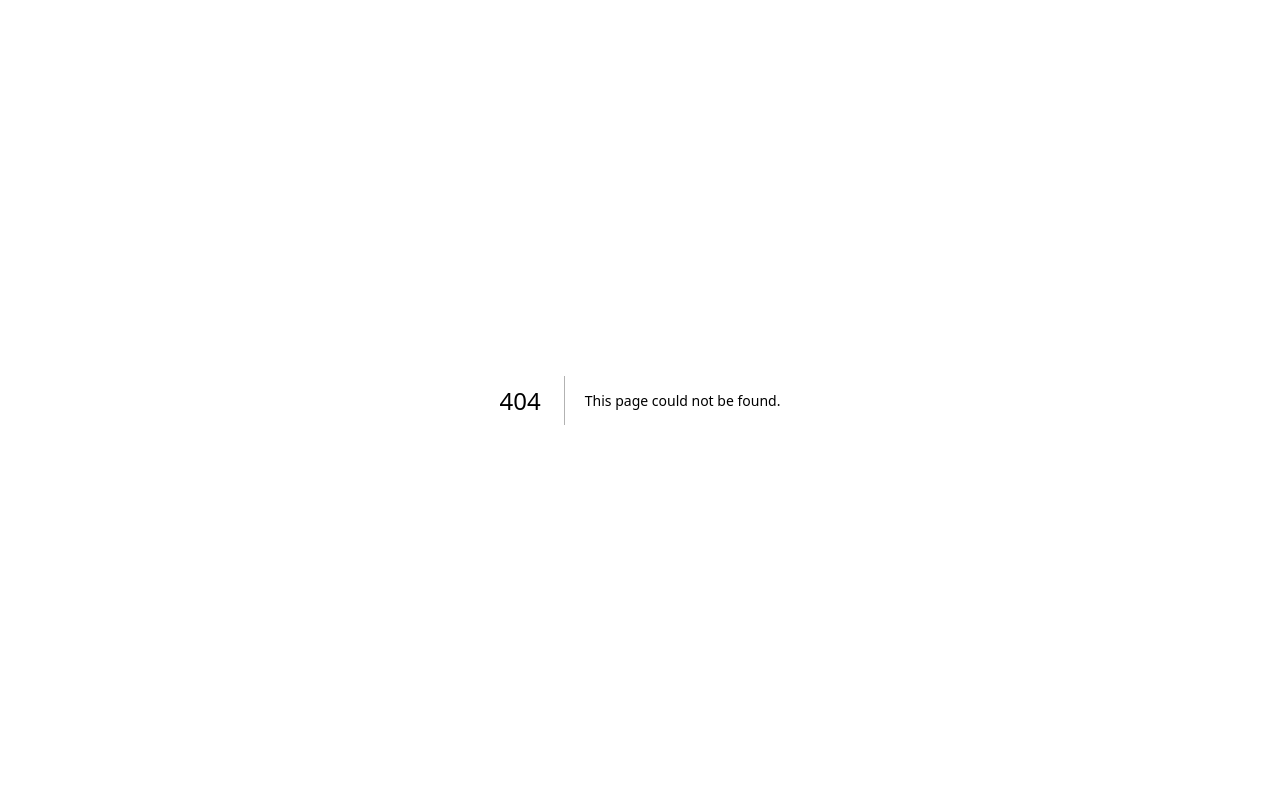
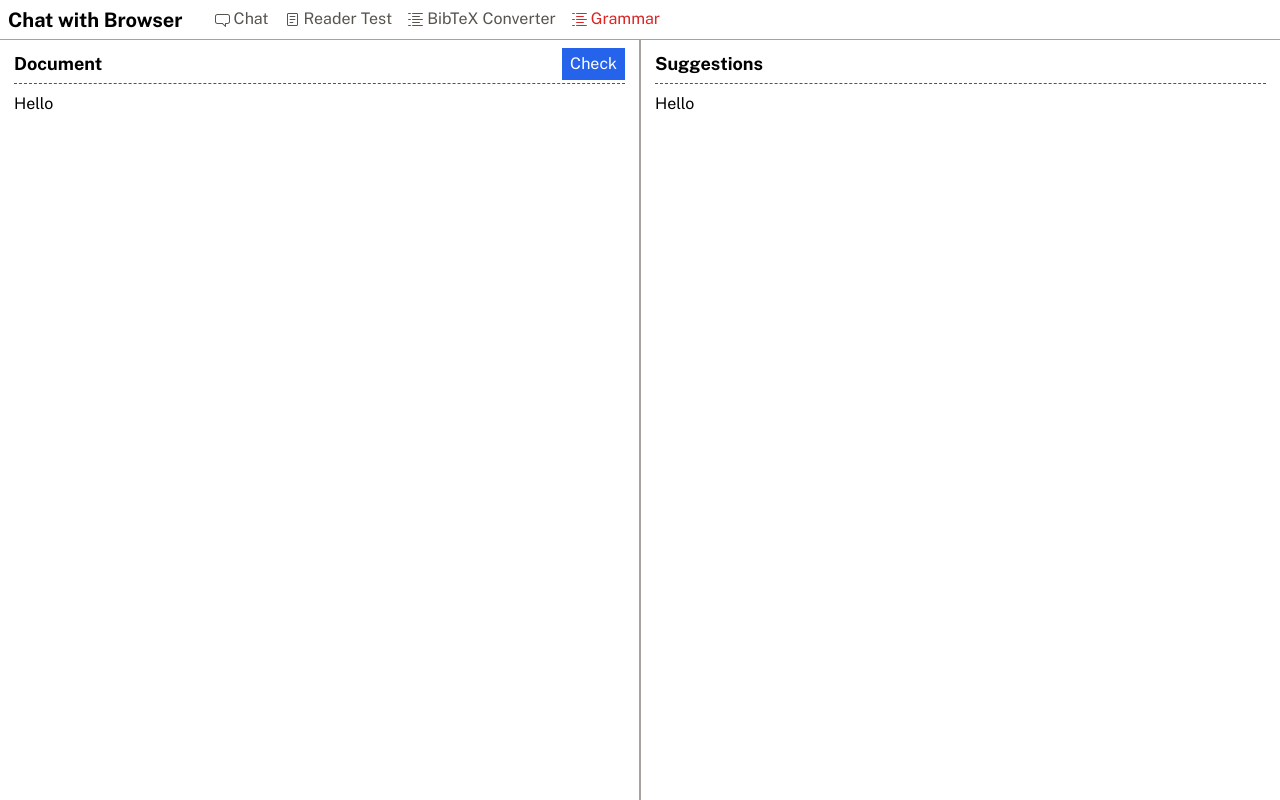
Before and after one commit to chengluyu/chat-with-browser, a Next.js app: page /grammar in a window 1280 px wide. Before the commit this address had no page. Built offline with nearby package versions, Linux system fonts and the light colour scheme.

Commit message:
feat(ui): add grammar checker page

```diff
--- /dev/null
+++ b/app/grammar/page.tsx
@@ -0,0 +1,39 @@
+"use client";
+
+import React, { useCallback, useEffect, useState } from "react";
+import { useLocalStorage } from "usehooks-ts";
+import PageHeader from "@/components/PageHeader";
+
+export default function Page() {
+  return (
+    <>
+      <PageHeader />
+      <main className="flex-1 min-h-0 flex flex-row">
+        <section className="flex-1 min-w-0 flex flex-col gap-2 px-3.5 pt-1 pb-2 border-r-2 border-stone-400">
+          <header className="h-10 flex-shrink-0 flex items-center justify-between border-b border-dashed border-stone-600">
+            <h2 className="text-lg font-bold">Document</h2>
+            <div className="flex items-center gap-2">
+              <button
+                className="flex-shrink-0 px-2 h-8 bg-blue-600 text-white disabled:bg-stone-600s"
+                type="button"
+              >
+                Check
+              </button>
+            </div>
+          </header>
+          <main className="flex-1 min-h-0 overflow-y-auto">
+            <p>Hello</p>
+          </main>
+        </section>
+        <section className="flex-1 min-w-0 flex flex-col gap-2 px-3.5 pt-1 pb-2">
+          <header className="h-10 flex-shrink-0 flex items-center justify-between border-b border-dashed border-stone-600">
+            <h2 className="text-lg font-bold">Suggestions</h2>
+          </header>
+          <main className="flex-1 min-h-0 overflow-y-auto">
+            <p>Hello</p>
+          </main>
+        </section>
+      </main>
+    </>
+  );
+}
--- a/components/PageHeader.tsx
+++ b/components/PageHeader.tsx
@@ -29,6 +29,10 @@ export default function PageHeader() {
           <ActivityLogIcon className="mr-1 text-current" />
           BibTeX Converter
         </NavLink>
+        <NavLink href="/grammar">
+          <ActivityLogIcon className="mr-1 text-current" />
+          Grammar
+        </NavLink>
       </nav>
     </header>
   );
```
